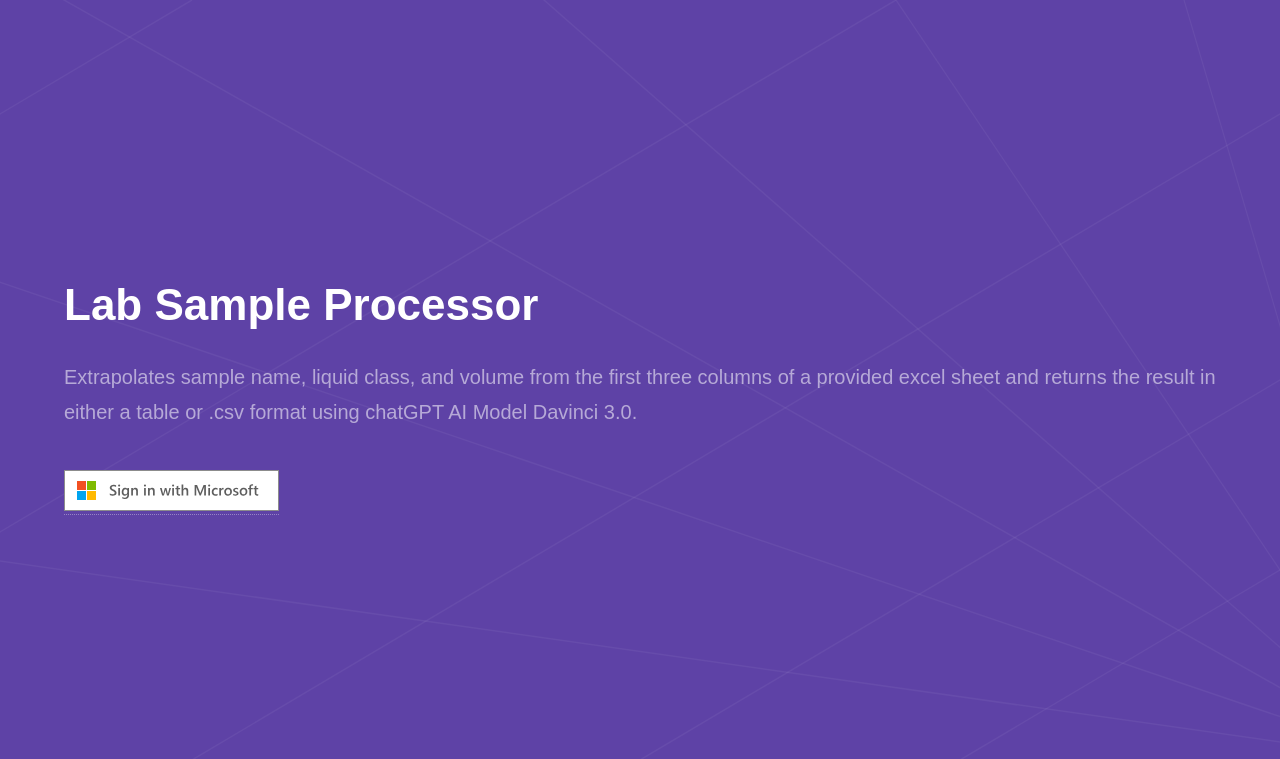
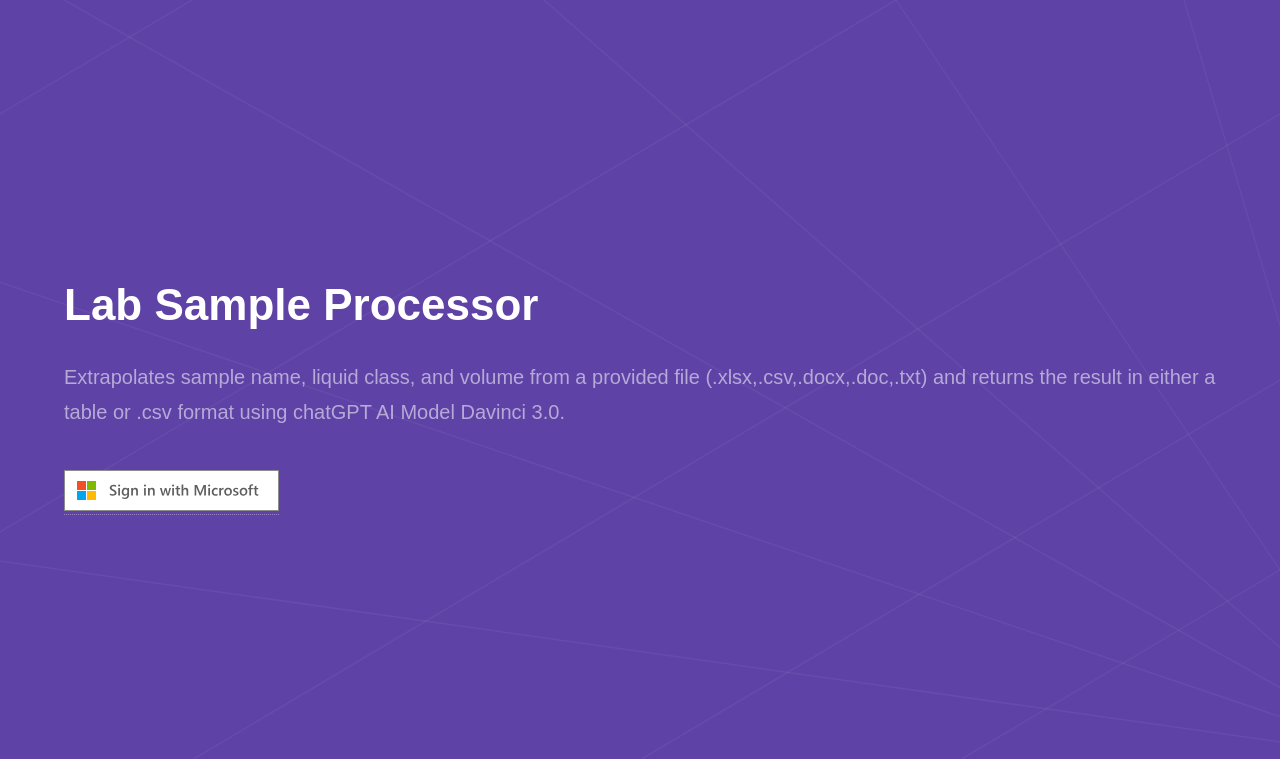
Before and after one commit to zdmilot/LiquifyAuto, a Flask app: template liquifai/templates/login.html in a window 1280 px wide. Shown: the top 759 px of the page. Run offline with Flask 2, Linux system fonts and the light colour scheme; the template is opened without the code that fills it, so the values that code supplies are empty.

```diff
--- a/liquifai/flask_app.py
+++ b/liquifai/flask_app.py
@@ -9,6 +9,7 @@ import openai
 import os
 import io
 from docx import Document
+import csv
 
 
 app = Flask(__name__)
@@ -42,7 +43,10 @@ def index():
         # Process input data based on file type
         if file_extension == 'xlsx':
             df = pd.read_excel(input_file, engine='openpyxl')
-            lines = [f"{row[df.columns[0]]}{row[df.columns[1]]}{row[df.columns[2]]}" for _, row in df.iterrows()]
+            lines = [','.join(str(cell) for cell in row) for _, row in df.iterrows()]
+        elif file_extension == 'csv':
+            reader = csv.reader(input_file)
+            lines = [','.join(row) for row in reader]
         elif file_extension == 'txt':
             txt_data = io.StringIO(input_file.read().decode('utf-8'))
             lines = txt_data.readlines()
@@ -77,7 +81,7 @@ def process_data(lines):
         # Call the ChatGPT API to process the raw data
         response = openai.Completion.create(
             engine="text-davinci-003",
-            prompt=f"Given the laboratory sample information: \"{raw_data}\", separate the sample type, liquid class, and volume with commas. do not include labels such as sample type or use any symbols other than commas in the response",
+            prompt=f"Given the sample information: \"{raw_data}\", provide the sample type, liquid class, and volume separated by commas. Do not include labels or symbols other than commas. Omit 'uL' for volume.",
             max_tokens=50,
             n=1,
             stop=None,
--- a/liquifai/templates/login.html
+++ b/liquifai/templates/login.html
@@ -14,7 +14,7 @@
         <section id="intro" class="wrapper style1 fullscreen fade-up">
             <div class="inner">
                 <h1>Lab Sample Processor</h1>
-                <p>Extrapolates sample name, liquid class, and volume from the first three columns of a provided excel sheet and returns the result in either a table or .csv format using chatGPT AI Model Davinci 3.0.</p>
+                <p>Extrapolates sample name, liquid class, and volume from a provided file &#40;.xlsx,.csv,.docx,.doc,.txt&#41; and returns the result in either a table or .csv format using chatGPT AI Model Davinci 3.0.</p>
 
                 <a href="{{ auth_url }}"><img src="{{ url_for('static', filename='images/ms-symbollockup_signin_light.svg') }}"></a>
 
```
Also changed, not shown: liquifai/templates/index.html (+2 -11 lines).
